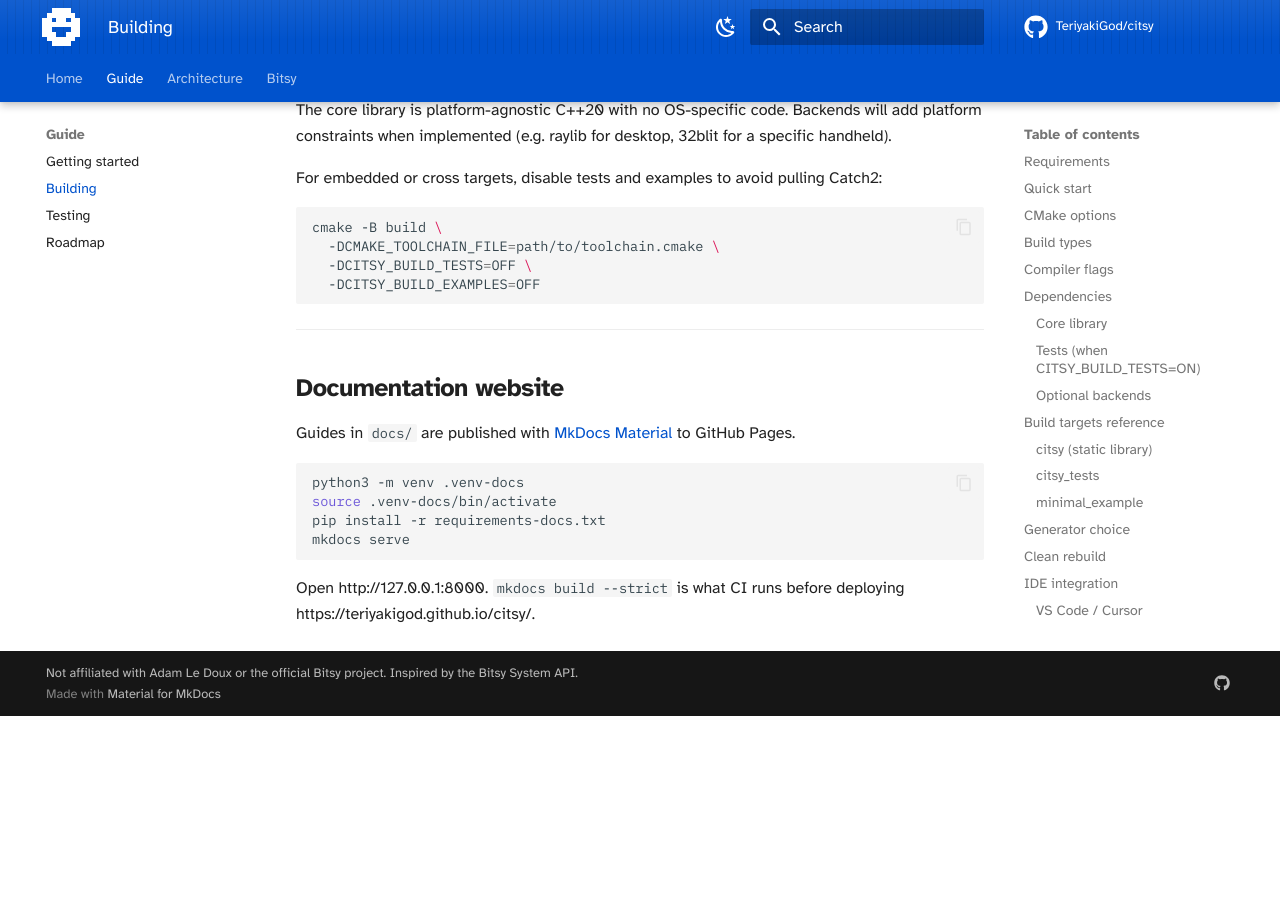
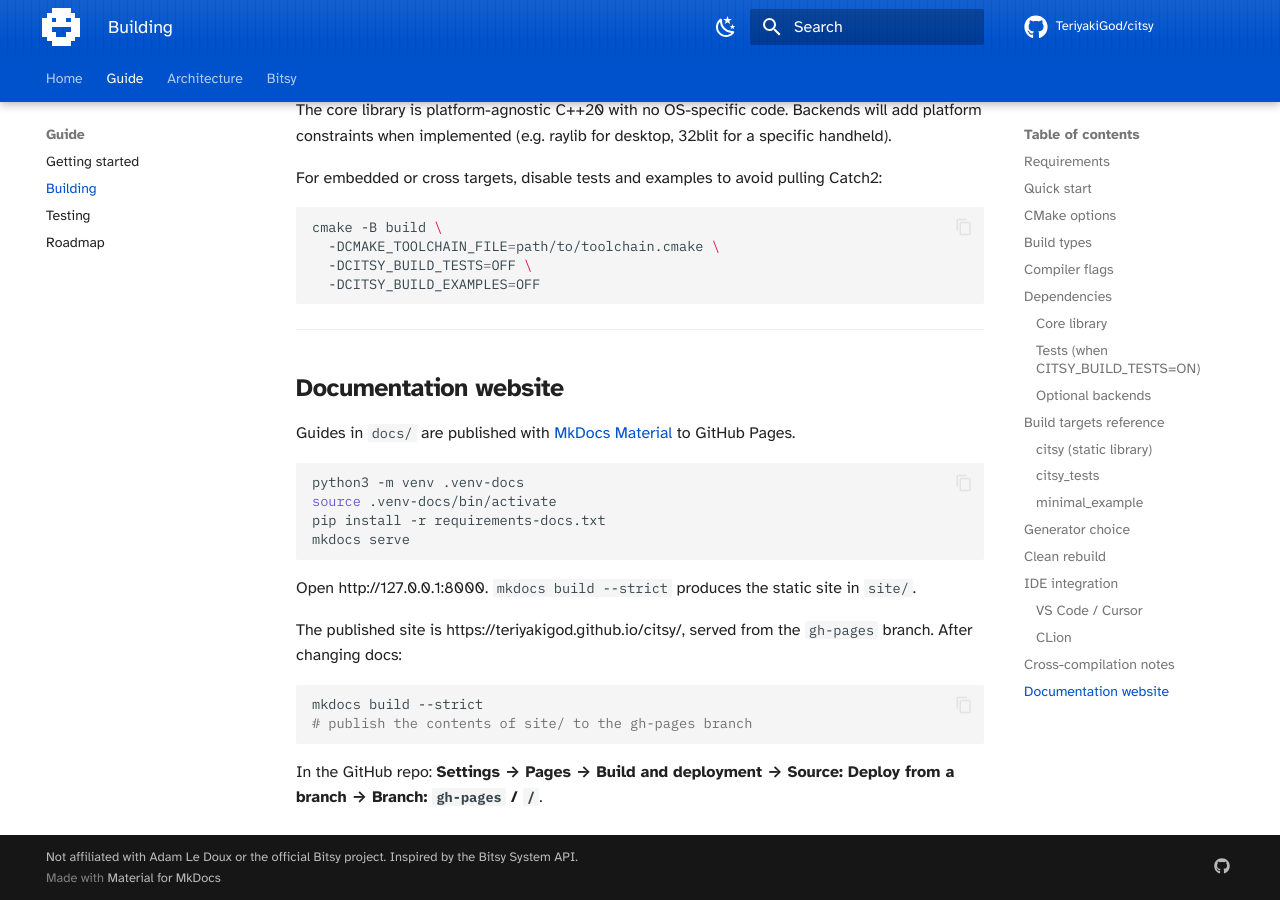
Before and after one commit to TeriyakiGod/citsy, an MkDocs documentation site: the page built from docs/tools.md, in a window 1280 px wide and 900 px high, scrolled down 4745 px. Built offline with MkDocs 1.6.1 and Material for MkDocs 9.7.7, drawn with Linux system fonts in a browser that asks for light colours; comment, search, counter and statistics services are not loaded; before the commit the page ends 5461 px from its top, so only the background shows below that.

Commit message:
Publish the docs site from the gh-pages branch instead of Actions. (#4)
Co-authored-by: Cursor <cursoragent@cursor.com>

````diff
--- a/docs/tools.md
+++ b/docs/tools.md
@@ -223,4 +223,13 @@ pip install -r requirements-docs.txt
 mkdocs serve
 ```
 
-Open http://127.0.0.1:8000. `mkdocs build --strict` is what CI runs before deploying https://teriyakigod.github.io/citsy/.
+Open http://127.0.0.1:8000. `mkdocs build --strict` produces the static site in `site/`.
+
+The published site is https://teriyakigod.github.io/citsy/, served from the `gh-pages` branch. After changing docs:
+
+```bash
+mkdocs build --strict
+# publish the contents of site/ to the gh-pages branch
+```
+
+In the GitHub repo: **Settings → Pages → Build and deployment → Source: Deploy from a branch → Branch: `gh-pages` / `/`**.
````
Also changed, not shown: 1 other file.
